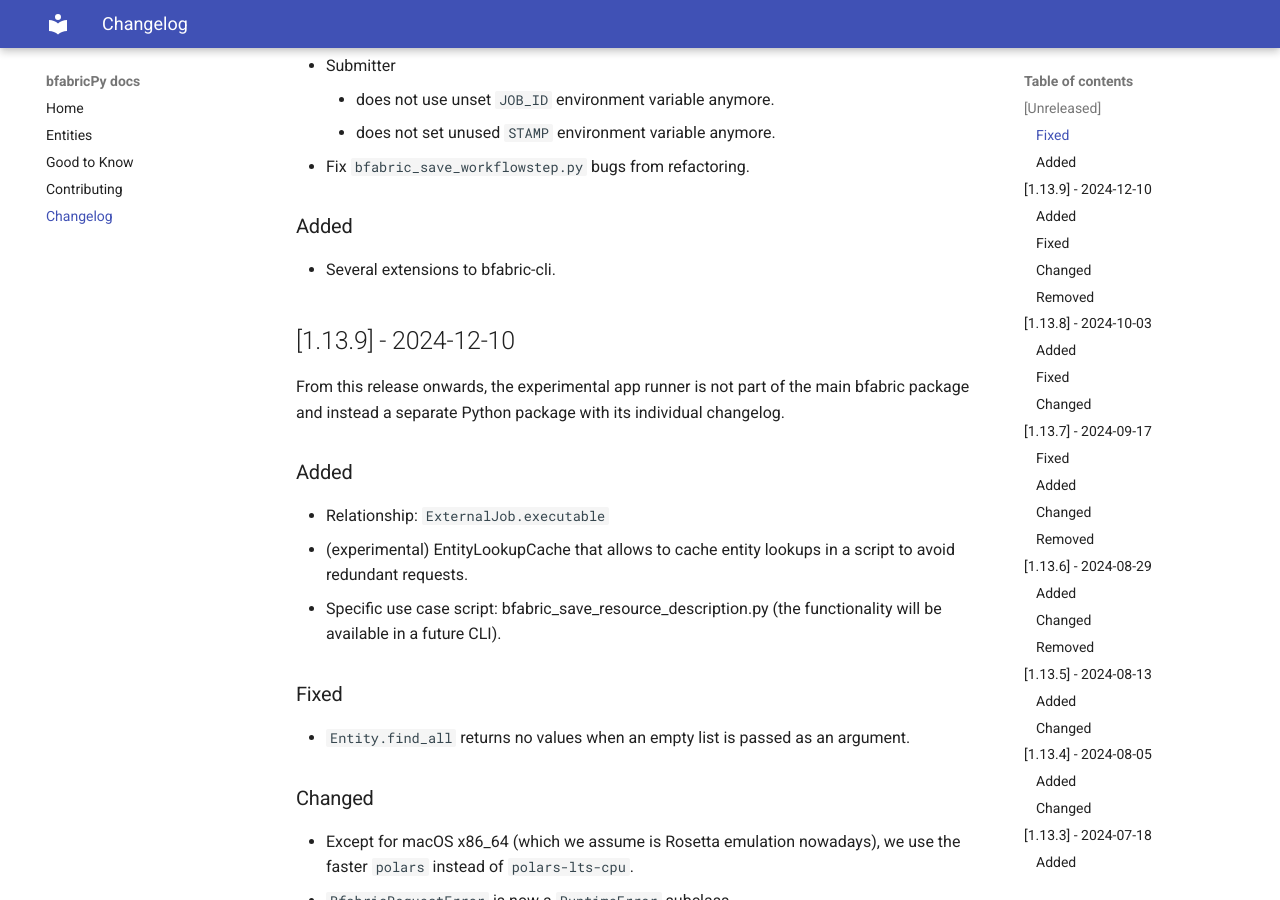
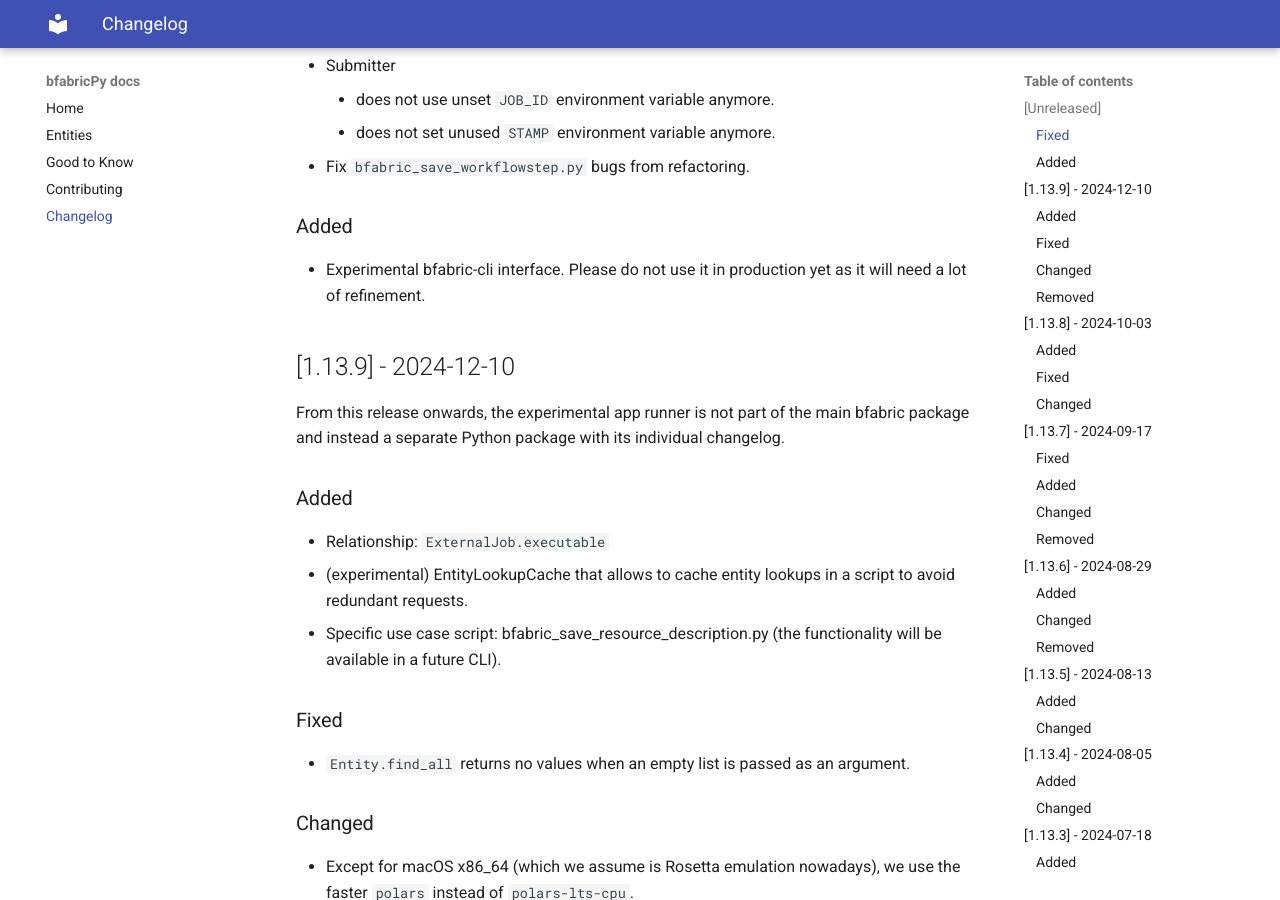
Before and after one commit to fgcz/bfabricPy, an MkDocs documentation site: the page built from docs/changelog.md, in a window 1280 px wide and 900 px high, scrolled down 558 px. Built offline with MkDocs 1.6.1 and Material for MkDocs 9.7.7, drawn with Linux system fonts in a browser that asks for light colours.

Commit message:
changelog

```diff
--- a/docs/changelog.md
+++ b/docs/changelog.md
@@ -21,7 +21,7 @@ Versioning currently follows `X.Y.Z` where
 
 ### Added
 
-- Several extensions to bfabric-cli.
+- Experimental bfabric-cli interface. Please do not use it in production yet as it will need a lot of refinement.
 
 ## \[1.13.9\] - 2024-12-10
 
```
